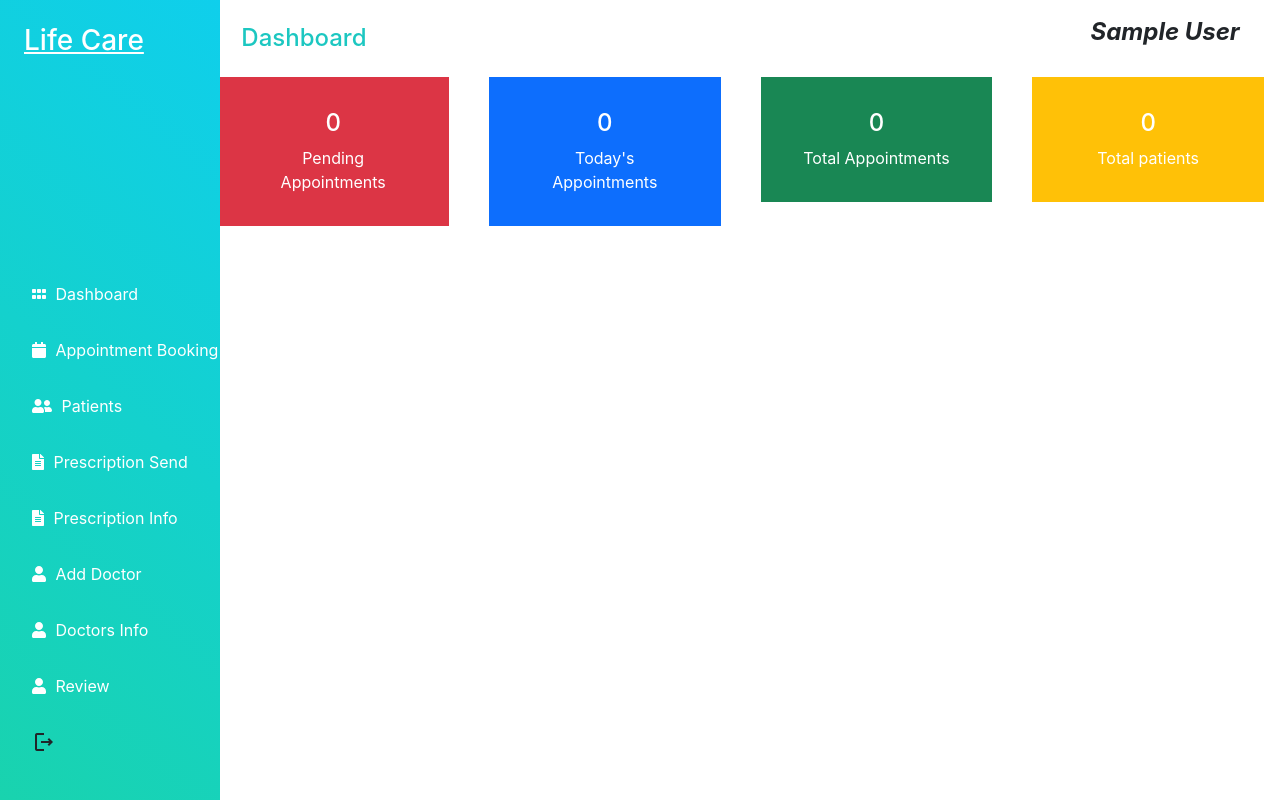
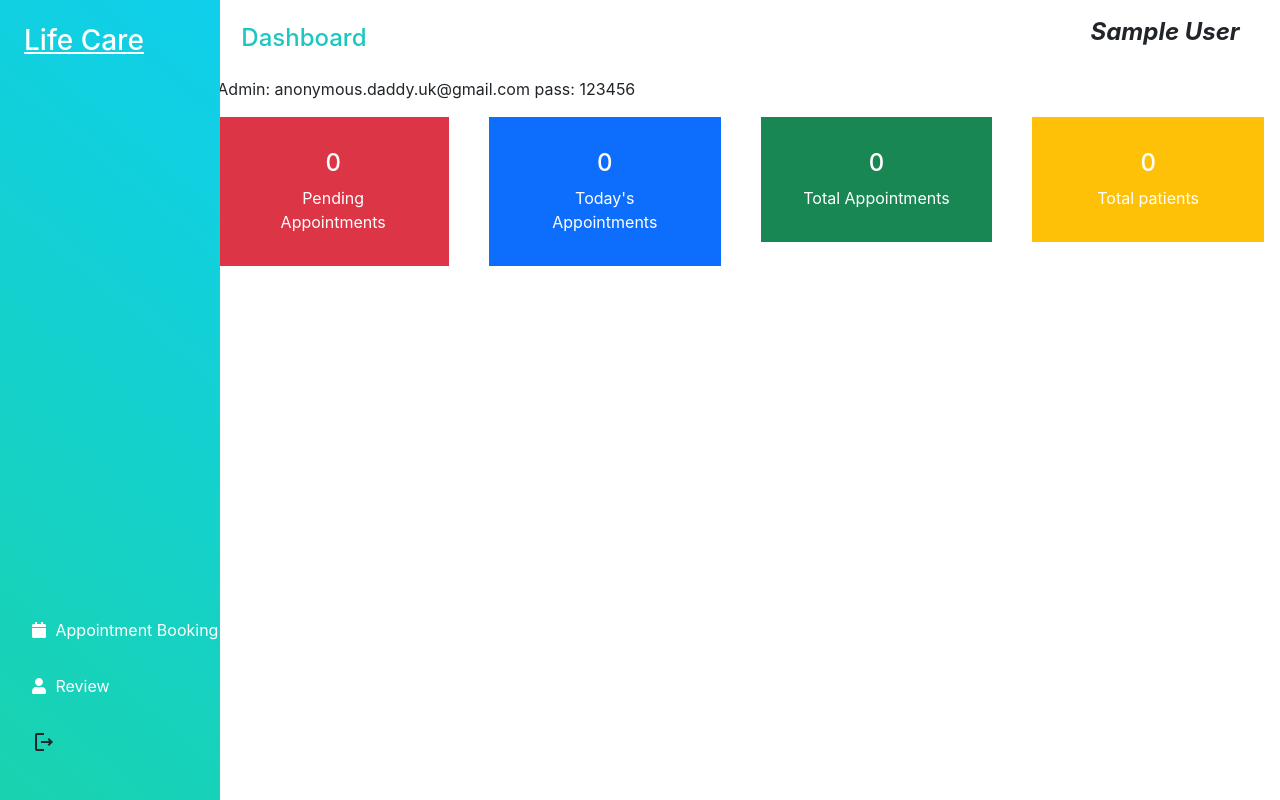
Before and after one commit to muhammad-alamin1/doctor-portal-client, a React (Create React App) app: page /dashboard in a window 1280 px wide. Built offline with nearby package versions, Linux system fonts and the light colour scheme; no server answers; sample sign-in values are in the browser's storage.

Commit message:
user authorization added

```diff
--- a/src/Components/Dashboard/MainDashboard/MainDashboard.js
+++ b/src/Components/Dashboard/MainDashboard/MainDashboard.js
@@ -55,6 +55,9 @@ const MainDashboard = () => {
             </strong>
           </h4>
         </div>
+        {
+          currUser.email === 'anonymous.daddy.uk@gmail.com' ? '' : <p>Admin: anonymous.daddy.uk@gmail.com   pass: 123456</p>
+        }
         <div className="row">
           {dashboardFakeData.map((data) => (
             <DashboardCard
--- a/src/Components/Dashboard/Sidebar/Sidebar.js
+++ b/src/Components/Dashboard/Sidebar/Sidebar.js
@@ -13,7 +13,7 @@ import { useAuth } from "../../../Contexts/AuthContext";
 import "./sidebar.css";
 
 const Sidebar = () => {
-  const { logout } = useAuth();
+  const { logout, currUser } = useAuth();
   return (
     <div
       className="sidebar d-flex flex-column justify-content-between py-4 px-0"
@@ -23,28 +23,29 @@ const Sidebar = () => {
         <h3>Life Care</h3>
       </Link>
       <ul className="">
+        {currUser.email === "anonymous.daddy.uk@gmail.com" ? (
+          <>
             <li>
               <Link to="/dashboard" className="text-white">
-            <FontAwesomeIcon icon={faGripHorizontal} /> <span>Dashboard</span>
+                <FontAwesomeIcon icon={faGripHorizontal} />{" "}
+                <span>Dashboard</span>
               </Link>
             </li>
             <li>
               <Link
-            to="/dashboard/users/appointment-booking"
+                to="/dashboard/admin/appointments/lists"
                 className="text-white"
               >
-            <FontAwesomeIcon icon={faCalendar} />{" "}
-            <span>Appointment Booking</span>
-          </Link>
-        </li>
-        <li>
-          <Link to="/dashboard/admin/appointments/lists" className="text-white">
                 <FontAwesomeIcon icon={faUserFriends} /> <span>Patients</span>
               </Link>
             </li>
             <li>
-          <Link to="/dashboard/admin/prescription/send" className="text-white">
-            <FontAwesomeIcon icon={faFileAlt} /> <span>Prescription Send</span>
+              <Link
+                to="/dashboard/admin/prescription/send"
+                className="text-white"
+              >
+                <FontAwesomeIcon icon={faFileAlt} />{" "}
+                <span>Prescription Send</span>
               </Link>
             </li>
             <li>
@@ -52,7 +53,8 @@ const Sidebar = () => {
                 to="/dashboard/admin/prescriptions/lists"
                 className="text-white"
               >
-            <FontAwesomeIcon icon={faFileAlt} /> <span>Prescription Info</span>
+                <FontAwesomeIcon icon={faFileAlt} />{" "}
+                <span>Prescription Info</span>
               </Link>
             </li>
             <li>
@@ -65,11 +67,26 @@ const Sidebar = () => {
                 <FontAwesomeIcon icon={faUser} /> <span>Doctors Info</span>
               </Link>
             </li>
+          </>
+        ) : (
+          <>
+            <li>
+              <Link
+                to="/dashboard/users/appointment-booking"
+                className="text-white"
+              >
+                <FontAwesomeIcon icon={faCalendar} />{" "}
+                <span>Appointment Booking</span>
+              </Link>
+            </li>
             <li>
               <Link to="/users/review" className="text-white">
                 <FontAwesomeIcon icon={faUser} /> <span>Review</span>
               </Link>
             </li>
+          </>
+        )}
+
         <span
           className="material-icons-outlined"
           title="Logout"
```
Lines whose indentation alone changed are shown as unchanged.
